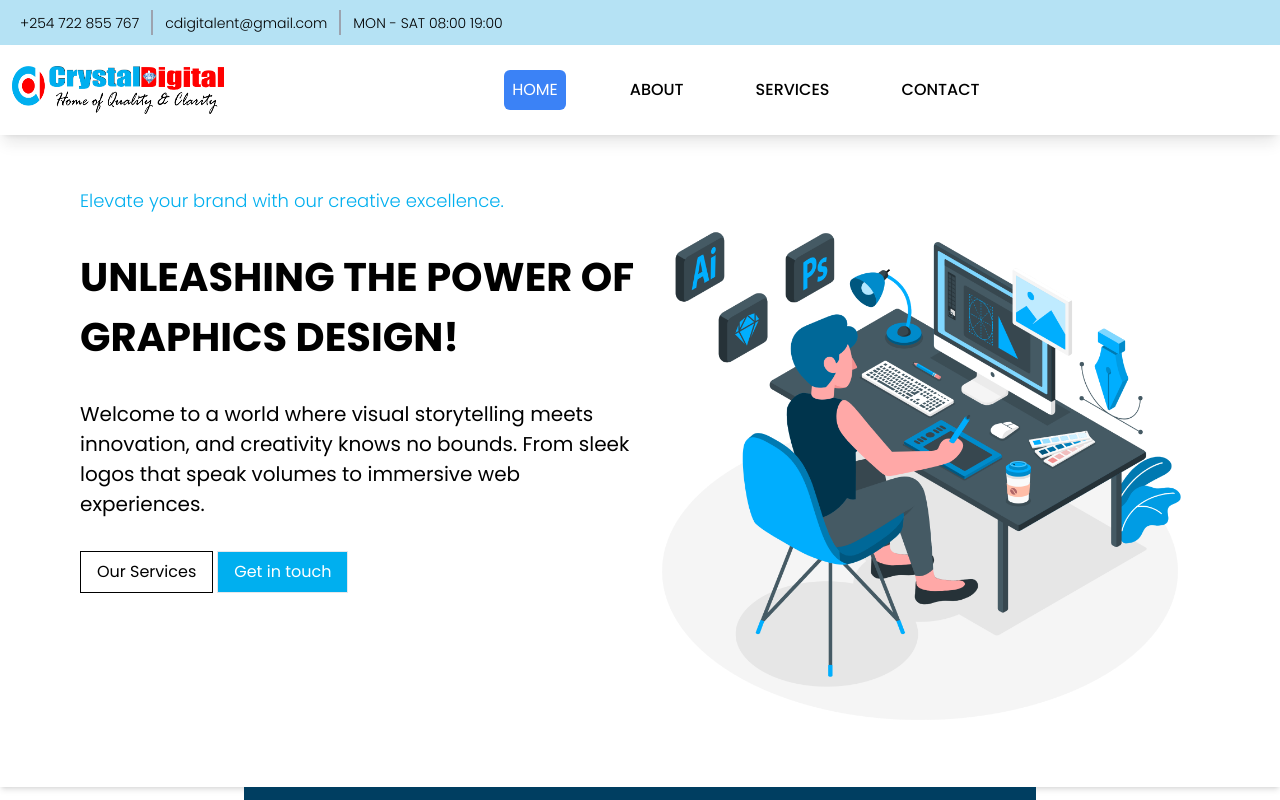
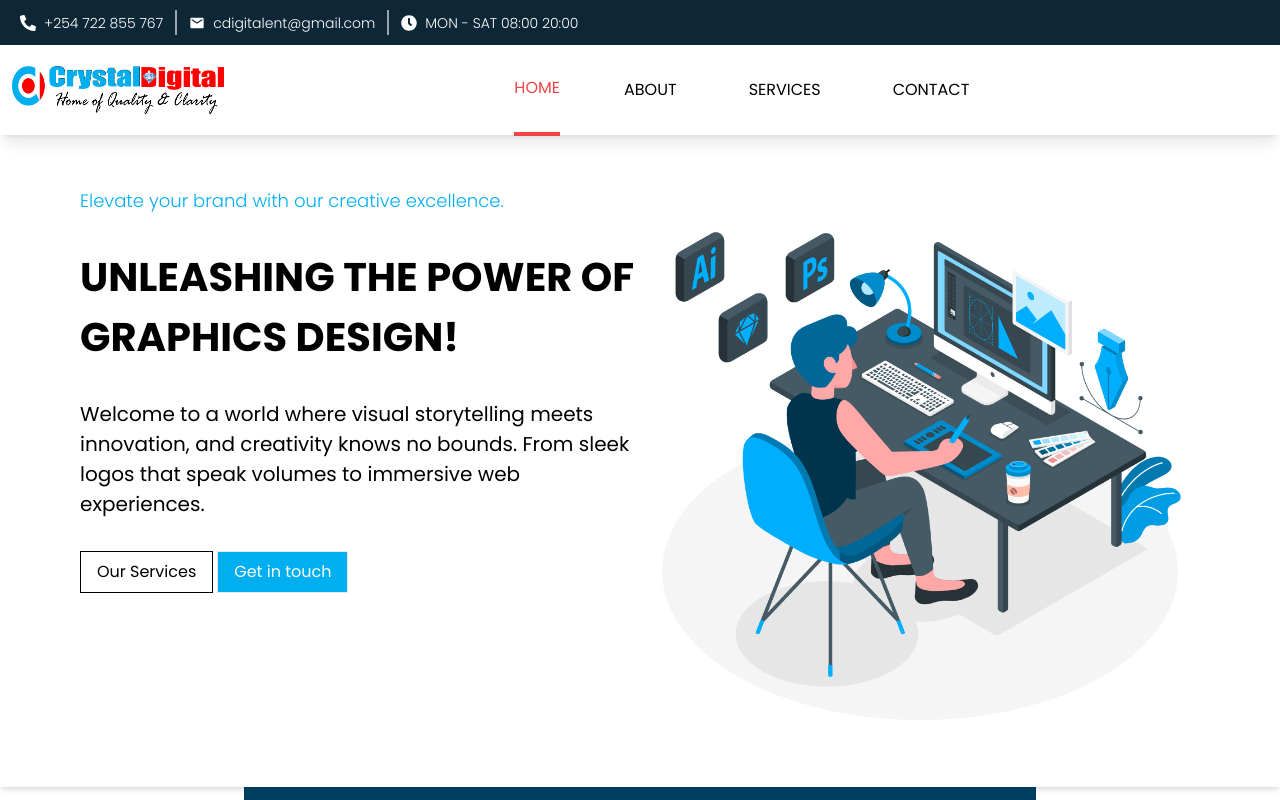
Before and after one commit to Ithonga/Crystal-Digital, a React (Vite) app: page / in a window 1280 px wide. Shown: the top 800 px of the page. Built offline with nearby package versions, Linux system fonts and the light colour scheme.

Commit message:
added header and footer components

```diff
--- /dev/null
+++ b/src/Components/Footer.jsx
@@ -0,0 +1,69 @@
+import React from "react";
+import {
+  IoLogoGithub,
+  IoLogoLinkedin,
+  IoLogoInstagram,
+  IoLogoTwitter,
+  IoLogoTiktok,
+} from "react-icons/io5";
+import { FaPhoneAlt } from "react-icons/fa";
+import { MdEmail } from "react-icons/md";
+
+function Footer() {
+  return (
+    <div className="bg-[#10171c] bottom-0 p-3 md:p-10 flex flex-col">
+      <div className="flex flex-col md:flex-row gap-8 md:gap-40">
+        <div className="flex flex-col gap-6">
+          <a href="/">
+            <img src="/footer-logo.png" alt="Logo" className="h-12 mb-" />
+          </a>
+          <h2 className="text-[20px] font-bold text-white max-w-[500px]">
+            Creating modern, responsive, and Interactive user experiences.
+          </h2>
+          <div className="flex-row md:flex justify-beween text-gray-400">
+            <div className="flex flex-col-reverse gap-4">
+              <div className="flex gap-2">
+                <MdEmail className="text-white mt-1" />
+                <div>
+                  <h2 className="font-medium">info@ronnieithonga.com</h2>
+                  <h2 className="font-medium">ithongadev@gmail.com</h2>
+                </div>
+              </div>
+              <div className="gap-2 flex items-center">
+                <FaPhoneAlt className="text-white" />
+                <h2 className="font-medium">+(254) (0) 741 994 264</h2>
+              </div>
+            </div>
+          </div>
+        </div>
+        <div className="flex flex-col gap-2 text-gray-400 mb-8">
+          <h1 className="font-semibold text-[18px] mb-3  text-white">
+            Quick Links
+          </h1>
+          <a href="/" className="hover:text-white">
+            <p>{">"} Home</p>
+          </a>
+          <a href="/" className="hover:text-white">
+            <p>{">"} About</p>
+          </a>
+          <a href="/" className="hover:text-white">
+            <p>{">"} Services</p>
+          </a>
+          <a href="/" className="hover:text-white">
+            <p>{">"} Contact</p>
+          </a>
+        </div>
+      </div>
+      <div className="border-t border-gray-400 my-6"></div>
+      <div className="items-center justify-between flex-col text-gray-400  md:flex-row flex md:gap-8 mb-8">
+        <h2> &copy; 2025 Crystal Digital ENT.</h2>
+        <div className="flex gap-4">
+          <h2>Privacy Policy</h2>
+          <h2>Terms</h2>
+        </div>
+      </div>
+    </div>
+  );
+}
+
+export default Footer;
--- a/src/Components/Header.jsx
+++ b/src/Components/Header.jsx
@@ -29,15 +29,15 @@ function Header() {
           )}
         </button>
       </div>
-      <div className="hidden md:flex gap-14 w-full justify-center">
+      <div className="hidden md:flex gap-14 w-full items-center justify-center">
         {menu.map((item, index) => (
           <NavLink
             key={index}
             to={item.path}
             className={({ isActive }) =>
               isActive
-                ? "text-white p-2 rounded-md bg-blue-500"
-                : "text-black font-medium hover:text-white hover:bg-blue-500 p-2 rounded-md transition-all duration-200 ease-in-out"
+                ? "text-red-500 py-8 border-b-4 border-red-500 flex items-center justify-center transition-all duration-200 ease-in-out"
+                : "text-black py-8  hover:text-red-500 hover:border-b-4 border-red-500 p-2 transition-all duration-200 ease-in-out"
             }
           >
             {item.title}
@@ -45,7 +45,7 @@ function Header() {
         ))}
       </div>
       {isOpen && (
-        <div className="fixed top-[90px] right-0 bg-slate-800 h-full justify-start w-1/2 flex flex-col gap-14 p-7 divide-y transition-all duration-200 ease-in-out ">
+        <div className="fixed top-0 right-0 bg-slate-800 h-screen justify-start w-1/2 flex flex-col gap-14 p-7 divide-y transition-all duration-200 ease-in-out ">
           {menu.map((item, index) => (
             <NavLink
               onClick={toggleMenu} //close menu if clicked and goes to the required page
@@ -53,7 +53,7 @@ function Header() {
               to={item.path}
               className={({ isActive }) =>
                 isActive
-                  ? "text-white p-2 font-medium"
+                  ? "text-white p-2 font-medium "
                   : "text-gray-500 font-medium p-2 transition-all duration-200 ease-in-out"
               }
             >
--- a/src/Components/TopHeader.jsx
+++ b/src/Components/TopHeader.jsx
@@ -1,13 +1,19 @@
 import React from "react";
+
+import { FaClock, FaPhoneAlt } from "react-icons/fa";
+import { MdEmail } from "react-icons/md";
 
 function TopHeader() {
   return (
-    <div className=" pl-5 flex bg-[rgb(181,226,244)] h-[45px] text-white items-center text-center">
-      <p className="text-sm font-light text-black">+254 722 855 767</p>
+    <div className="hidden pl-5 md:flex bg-[#0e2737] h-[45px] text-white items-center text-center">
+    <FaPhoneAlt className="text-white mr-2" />
+      <p className="text-sm font-light text-white">+254 722 855 767</p>
       <div className="border border-gray-400 h-[25px] mx-3"></div>
-      <p className="text-sm font-light text-black">cdigitalent@gmail.com</p>
+      <MdEmail className="text-white mr-2" />
+      <p className="text-sm font-light text-white">cdigitalent@gmail.com</p>
       <div className="border border-gray-400 h-[25px] mx-3"></div>
-      <p className="text-sm font-light text-black">MON - SAT 08:00 19:00</p>
+      <FaClock className="text-white mr-2" />
+      <p className="text-sm font-light text-white`">MON - SAT 08:00 20:00</p>
     </div>
   );
 }
```
